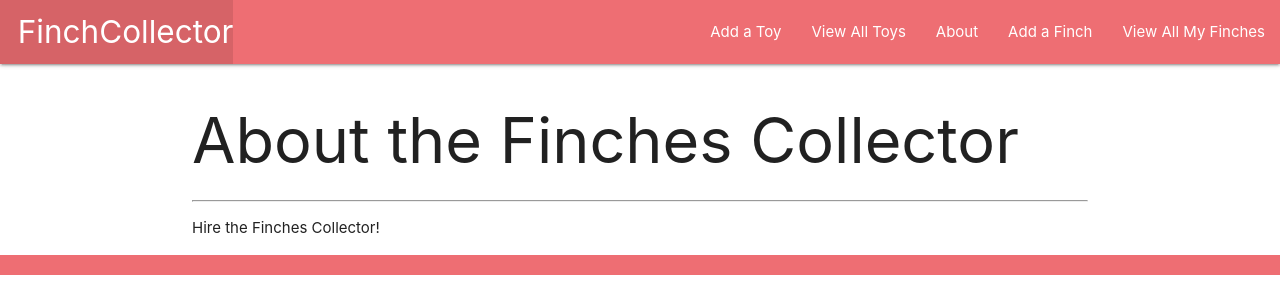
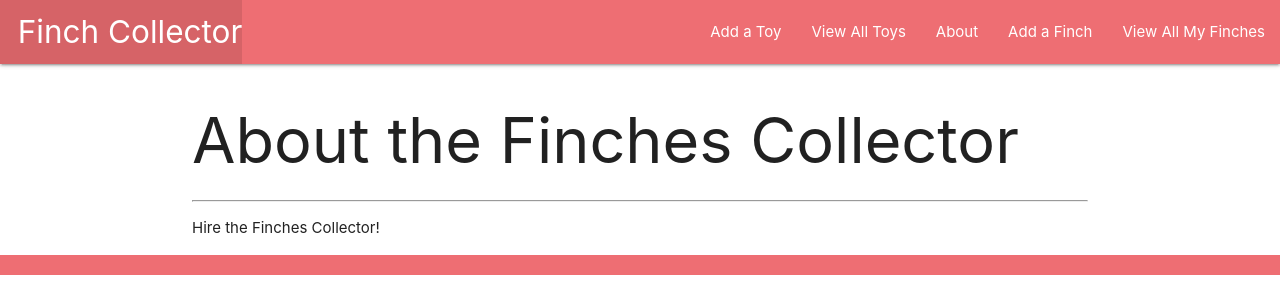
Before and after one commit to nexticodes/finch-collector, a Django app: page /about/ in a window 1280 px wide. Shown: the top 300 px of the page. Run offline with Django 4.2, Linux system fonts and the light colour scheme.

Commit message:
Change title.

```diff
--- a/main_app/templates/base.html
+++ b/main_app/templates/base.html
@@ -6,7 +6,7 @@
   <meta charset="UTF-8">
   <meta name="viewport" content="width=device-width, initial-scale=1.0">
   <meta http-equiv="X-UA-Compatible" content="ie=edge">
-  <title>Cat Collector</title>
+  <title>Finch Collector</title>
   <link rel="stylesheet" href="https://cdnjs.cloudflare.com/ajax/libs/materialize/1.0.0/css/materialize.min.css">
   <script src="https://cdnjs.cloudflare.com/ajax/libs/materialize/1.0.0/js/materialize.min.js"></script>
   <link rel="stylesheet" type="text/css" href="{% static 'css/style.css' %}">
@@ -16,7 +16,7 @@
     <nav>
       <div class="nav-wrapper">
         <ul>
-          <li><a href="{% url 'home' %}" class="left brand-logo">&nbsp;&nbsp;FinchCollector</a></li>
+          <li><a href="{% url 'home' %}" class="left brand-logo">&nbsp;&nbsp;Finch Collector</a></li>
         </ul>
         <ul class="right">
           <li><a href="{% url 'toys_create' %}">Add a Toy</a></li>
```
